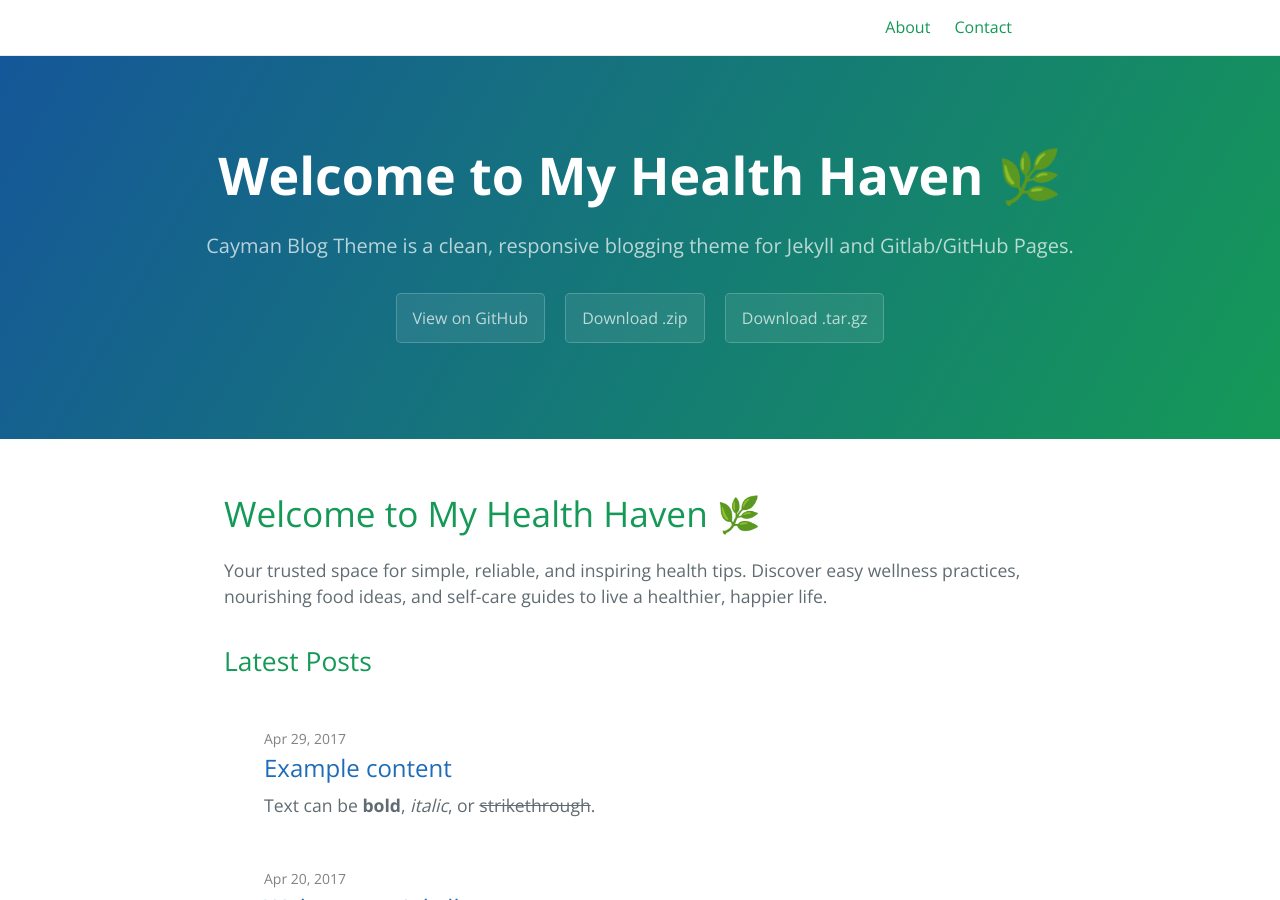
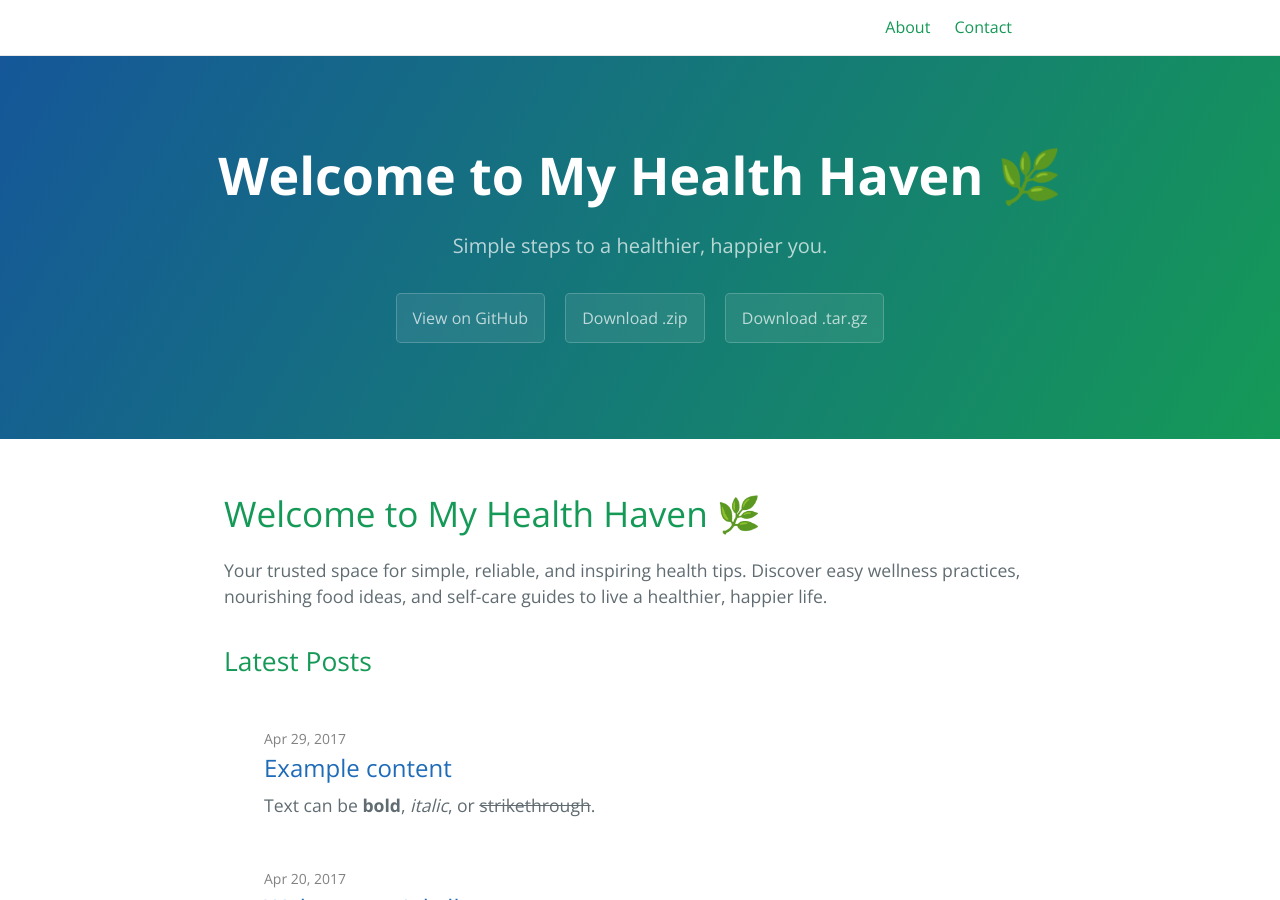
Before and after one commit to ebenezer129dotcom/myhealthhaven.github.io, a Jekyll site: the page built from index.md, in a window 1280 px wide and 900 px high. Built offline with Jekyll 4.4.1, drawn with Linux system fonts in a browser that asks for light colours; our own code applies the rules of GitHub Pages for plain Markdown files.

Commit message:
Update _config.yml

```diff
--- a/_config.yml
+++ b/_config.yml
@@ -1,5 +1,5 @@
-title: Cayman Blog Theme
-description: Cayman Blog Theme is a clean, responsive blogging theme for Jekyll and Gitlab/GitHub Pages.
+title: My Health Haven
+description: Simple steps to a healthier, happier you.
 show_downloads: true
 
 baseurl: "/cayman-blog" # change this to the subpath of your site, e.g. /blog. Leave it empty if you don't need it.
@@ -16,11 +16,10 @@ cayman-blog:
 theme: # leave it empty
 
 # social
-author: lorepirri
+author: Ebenezer
 image: /thumbnail-jumbo.png
 twitter:
-  username: lorepirri
-
+  username: ebenezer
 plugins:
   - jekyll-target-blank
 
```
